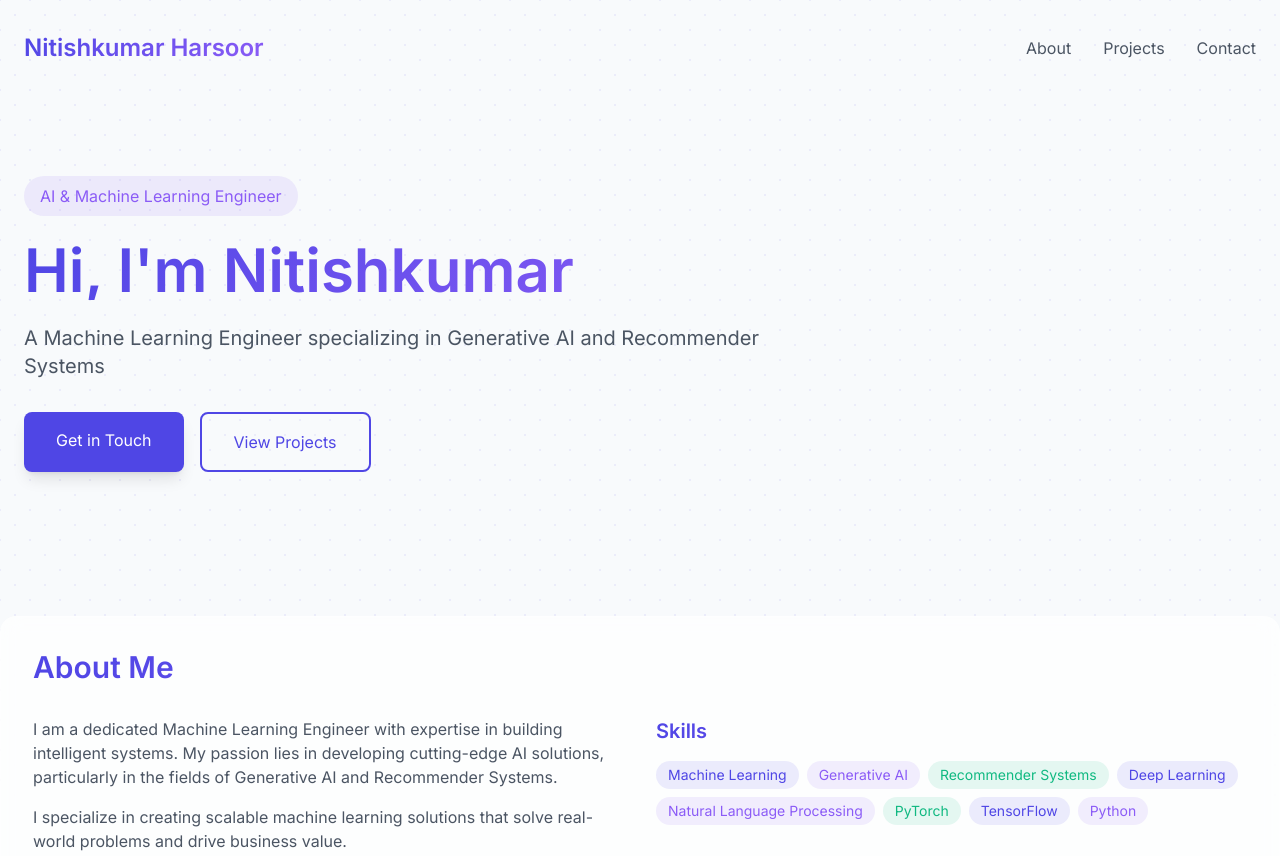
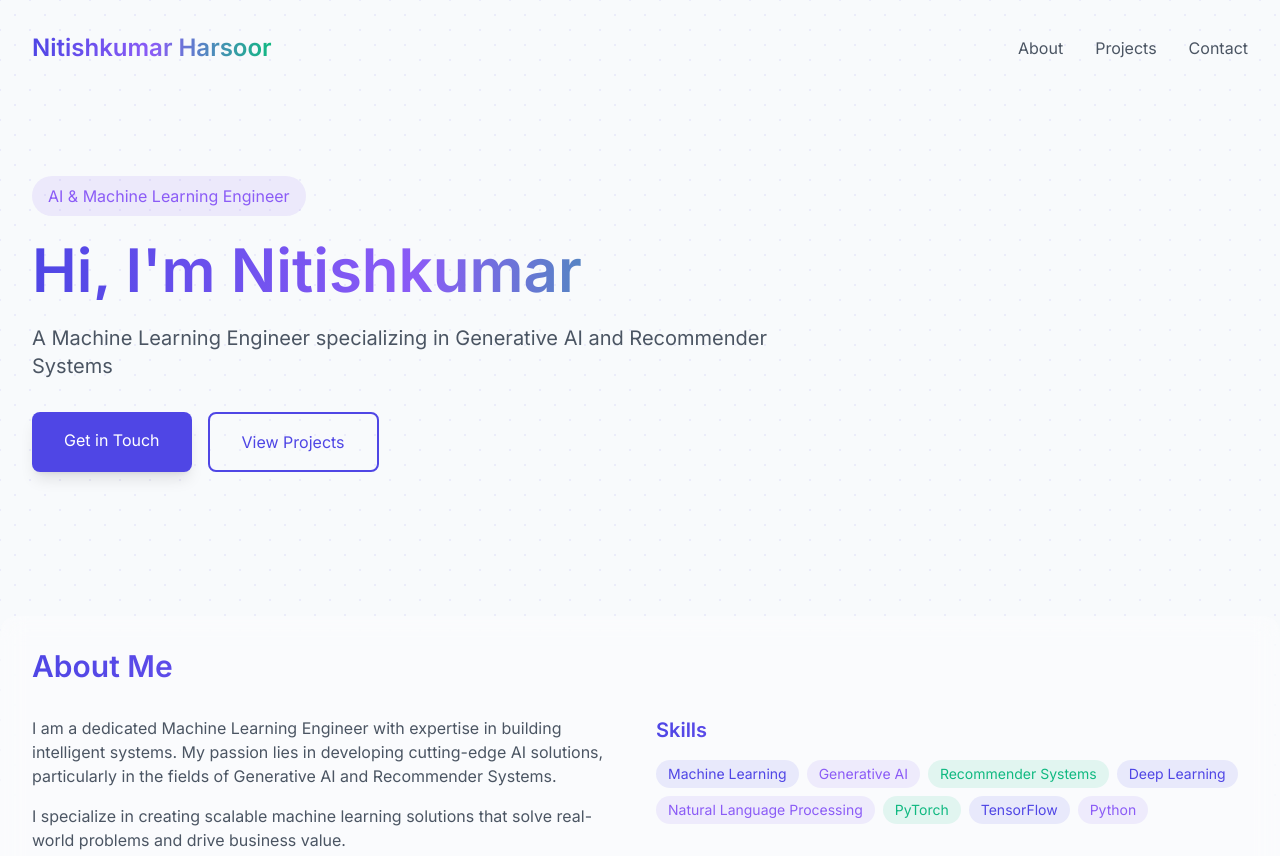
Before and after one commit to nitishkmr005/personal-portfolio, a website built with Vite: page index.html in a window 1280 px wide. Shown: the top 856 px of the page. Built offline with nearby package versions, Linux system fonts and the light colour scheme.

Commit message:
Fix styling issues and update Vite config for GitHub Pages

```diff
--- a/src/styles/main.css
+++ b/src/styles/main.css
@@ -1,6 +1,12 @@
 @tailwind base;
 @tailwind components;
 @tailwind utilities;
+
+@layer base {
+  body {
+    @apply bg-background text-dark;
+  }
+}
 
 @layer components {
   .neural-bg {
@@ -22,17 +28,18 @@
   }
 
   .glass-card {
-        background: rgba(255, 255, 255, 0.7);
-        backdrop-filter: blur(10px);
-        border: 1px solid rgba(255, 255, 255, 0.2);
+    @apply bg-white/30 backdrop-blur-md rounded-xl shadow-lg p-6;
+  }
+
+  .gradient-text {
+    @apply bg-clip-text text-transparent bg-gradient-to-r from-primary via-accent to-secondary;
   }
 }
 
-.gradient-text {
-    background: linear-gradient(135deg, #4F46E5 0%, #8B5CF6 100%);
-    -webkit-background-clip: text;
-    -webkit-text-fill-color: transparent;
-    background-clip: text;
+@layer utilities {
+  .container {
+    @apply px-4 mx-auto max-w-7xl sm:px-6 lg:px-8;
+  }
 }
 
 /* Custom smooth scroll behavior */
--- a/vite.config.js
+++ b/vite.config.js
@@ -1,8 +1,8 @@
-import { defineConfig } from 'vite';
+import { defineConfig } from 'vite'
 
 export default defineConfig({
-  base: '/',
+  base: '/personal-website/',
   server: {
-    port: 3000
-  }
-});
+    port: 3000,
+  },
+})
```
Lines whose indentation alone changed are shown as unchanged.
